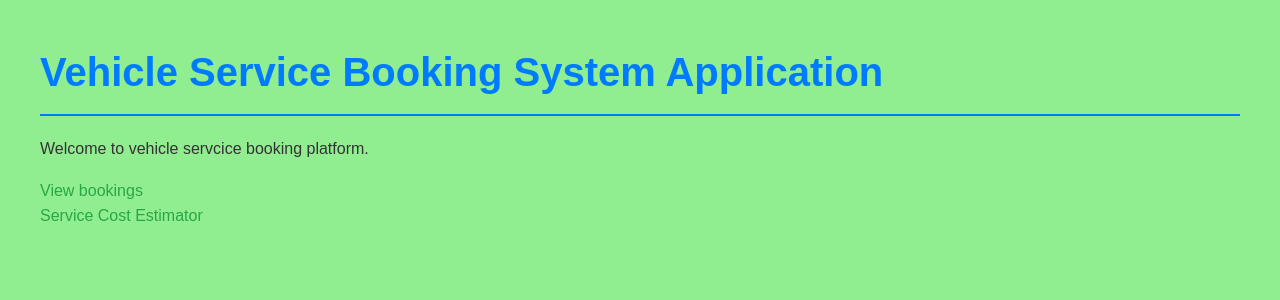
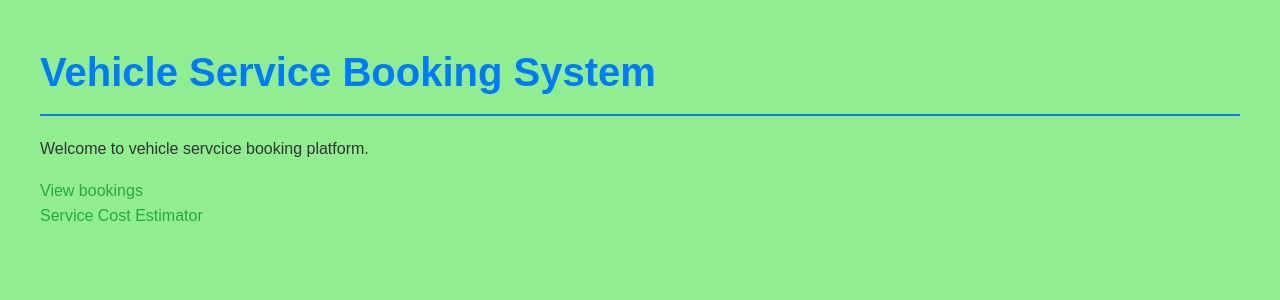
Before and after one commit to reddyganeshp/vehicle-service-booking, a Flask app: page / in a window 1280 px wide. Shown: the top 300 px of the page. Run offline with Flask 3, Linux system fonts and the light colour scheme.

Commit message:
Update index.html

```diff
--- a/templates/index.html
+++ b/templates/index.html
@@ -2,10 +2,10 @@
 <html>
 <head>
   <link rel="stylesheet" href="{{ url_for('static', filename='style.css') }}">
-  <title>Vehicle Service Booking System Application</title>
+  <title>Vehicle Service Booking System </title>
 </head>
 <body>
-  <h1>Vehicle Service Booking System Application</h1>
+  <h1>Vehicle Service Booking System </h1>
   <p>Welcome to vehicle servcice booking platform.</p>
   <a href="/bookings">View bookings</a>
   <br>
```
